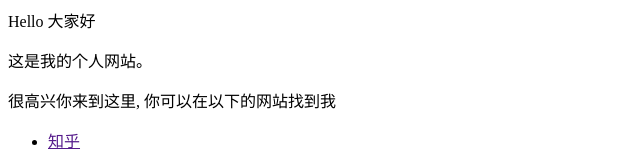
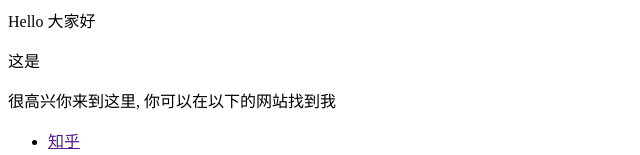
Before and after one commit to wangxiaozhou-polyu/wangxiaozhou-polyu.github.io, a plain HTML site: page index.html in a window 1280 px wide. Shown: the top 155 px of the page, without its empty margins (0-640 px from the left). Drawn offline with Linux system fonts and the light colour scheme.

Commit message:
Update index.html

```diff
--- a/index.html
+++ b/index.html
@@ -1,5 +1,5 @@
 <p>Hello 大家好</p>
-<p>这是我的个人网站。 </p>
+<p>这是 </p>
 <p>很高兴你来到这里, 你可以在以下的网站找到我</p>
 
 <ul>
```
